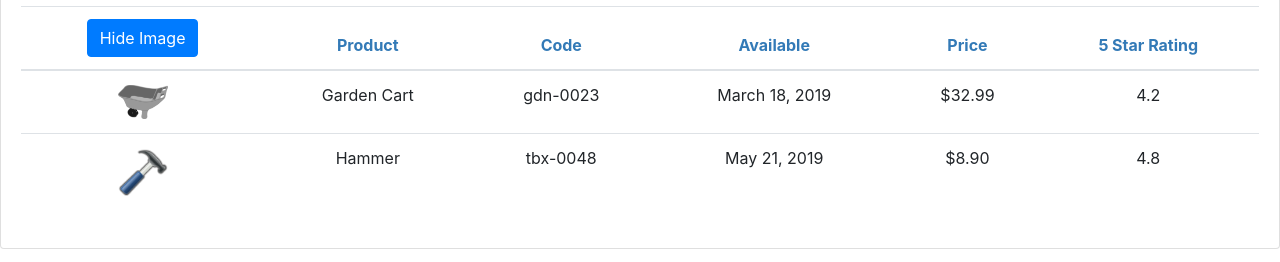
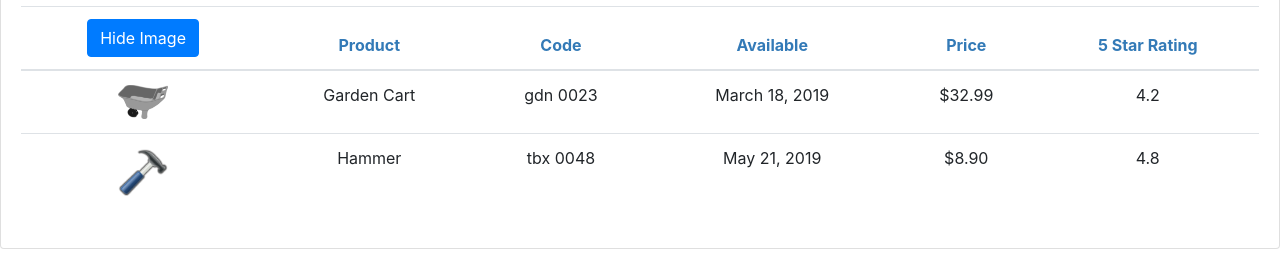
Before and after one commit to JayampathiBandara/Angular-GettingStarted, an Angular app: page / in a window 1280 px wide. Shown: the part 202-464 px from the top of the page. Built offline with nearby package versions, Linux system fonts and the light colour scheme.

Commit message:
7.4 Building Custom Pipes

```diff
--- /dev/null
+++ b/src/app/Shared/convert-to-spaces.pipe.ts
@@ -0,0 +1,10 @@
+import { Pipe, PipeTransform } from '@angular/core';
+
+@Pipe({
+    name: 'convertToSpaces'
+})
+export class ConvertToSpacesPipe implements PipeTransform {
+    transform(value: string, character: string) {
+        return value.replace(character, ' ');
+    }
+}
--- a/src/app/app.module.ts
+++ b/src/app/app.module.ts
@@ -4,11 +4,13 @@
 
 import { AppComponent } from './app.component';
 import { ProductListComponent } from './products/product-list.component';
+import { ConvertToSpacesPipe } from './Shared/convert-to-spaces.pipe';
 
 @NgModule({
   declarations: [
     AppComponent,
-    ProductListComponent
+    ProductListComponent,
+    ConvertToSpacesPipe
   ],
   imports: [
     BrowserModule,
--- a/src/app/products/product-list.component.html
+++ b/src/app/products/product-list.component.html
@@ -38,7 +38,7 @@
                                 [style.width.px]='imageWidth' [style.margin.px]='imageMargin' />
                         </td>
                         <td>{{ product.productName }}</td>
-                        <td>{{ product.productCode |lowercase}}</td>
+                        <td>{{ product.productCode |lowercase |convertToSpaces:'-'}}</td>
                         <td>{{ product.releaseDate }}</td>
                         <td>{{ product.price | currency:'USD':'symbol':'1.2-2'}}</td>
                         <td>{{ product.starRating }}</td>
```
